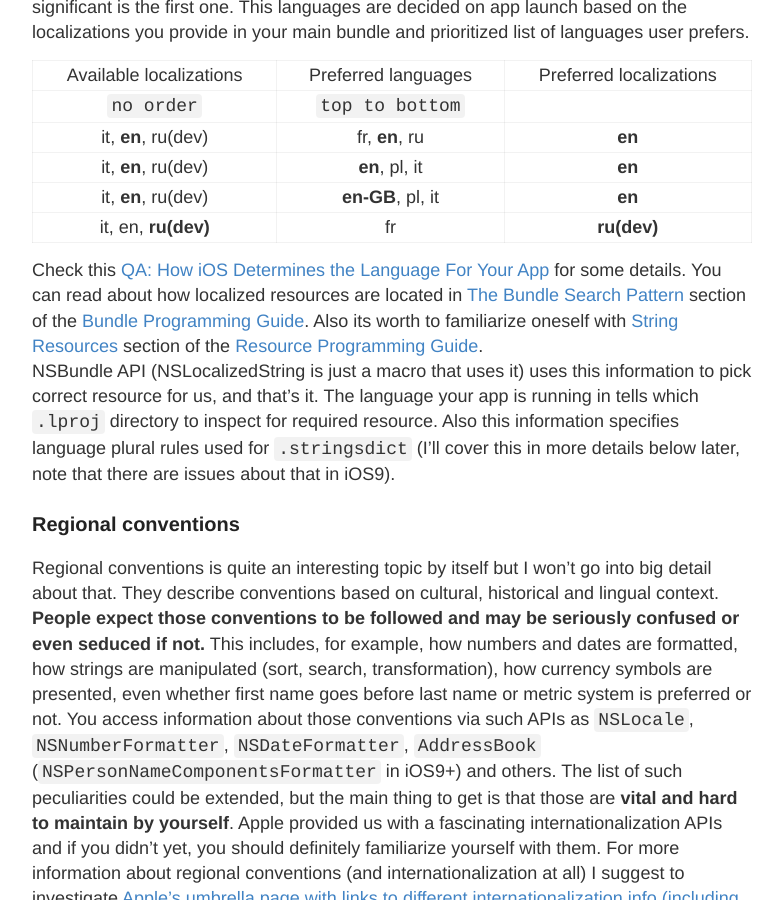
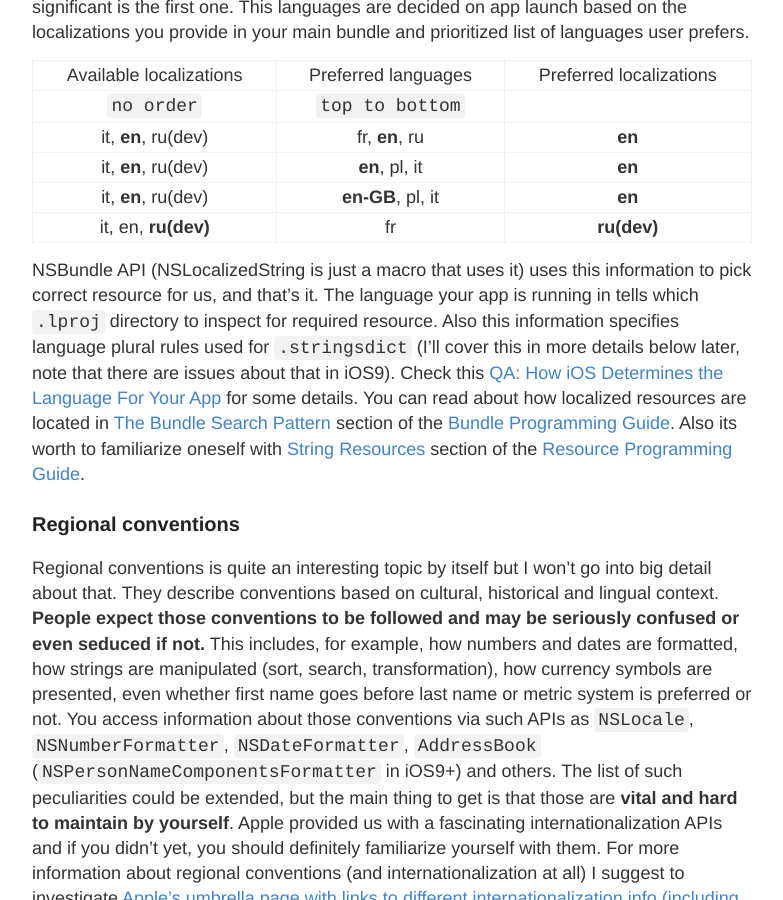
Before and after one commit to maniak-dobrii/maniak-dobrii.github.io, a Jekyll site: the page built from _posts/2015-9-22-understanding-ios-internationalization.md, in a window 1280 px wide and 900 px high, scrolled down 1987 px. Shown: the whole window, without its empty margins (248-1031 px from the left). Built offline with Jekyll 4.4.1, drawn with Linux system fonts in a browser that asks for light colours; Markdown is read by kramdown in place of the engine named in the settings; comment, search, counter and statistics services are not loaded.

Commit message:
Reordered some paragraphs

```diff
--- a/_posts/2015-9-22-understanding-ios-internationalization.md
+++ b/_posts/2015-9-22-understanding-ios-internationalization.md
@@ -36,8 +36,8 @@ As I've mentioned above, there's a concept of **the language our app is running
 | it, **en**, ru(dev) 				   | **en-GB**, pl, it                     	  | **en** 							    |
 | it, en, **ru(dev)** 				   | fr										  | **ru(dev)** 						|
 
+NSBundle API (NSLocalizedString is just a macro that uses it) uses this information to pick correct resource for us, and that's it. The language your app is running in tells which `.lproj` directory to inspect for required resource. Also this information specifies language plural rules used for `.stringsdict` (I'll cover this in more details below later, note that there are issues about that in iOS9).
 Check this [QA: How iOS Determines the Language For Your App](https://developer.apple.com/library/prerelease/ios/qa/qa1828/_index.html) for some details. You can read about how localized resources are located in [The Bundle Search Pattern](https://developer.apple.com/library/mac/documentation/CoreFoundation/Conceptual/CFBundles/AccessingaBundlesContents/AccessingaBundlesContents.html#//apple_ref/doc/uid/10000123i-CH104-SW7) section of the [Bundle Programming Guide](https://developer.apple.com/library/mac/documentation/CoreFoundation/Conceptual/CFBundles/Introduction/Introduction.html#//apple_ref/doc/uid/10000123i-CH1-SW1). Also its worth to familiarize oneself with [String Resources](https://developer.apple.com/library/mac/documentation/Cocoa/Conceptual/LoadingResources/Strings/Strings.html#//apple_ref/doc/uid/10000051i-CH6-SW1) section of the [Resource Programming Guide](https://developer.apple.com/library/mac/documentation/Cocoa/Conceptual/LoadingResources/Introduction/Introduction.html#//apple_ref/doc/uid/10000051i-CH1-SW1).
-NSBundle API (NSLocalizedString is just a macro that uses it) uses this information to pick correct resource for us, and that's it. The language your app is running in tells which `.lproj` directory to inspect for required resource. Also this information specifies language plural rules used for `.stringsdict` (I'll cover this in more details below later, note that there are issues about that in iOS9).
 
 ### Regional conventions
 Regional conventions is quite an interesting topic by itself but I won't go into big detail about that. They describe conventions based on cultural, historical and lingual context. **People expect those conventions to be followed and may be seriously confused or even seduced if not.** This includes, for example, how numbers and dates are formatted, how strings are manipulated (sort, search, transformation), how currency symbols are presented, even whether first name goes before last name or metric system is preferred or not. You access information about those conventions via such APIs as `NSLocale`, `NSNumberFormatter`, `NSDateFormatter`, `AddressBook` (`NSPersonNameComponentsFormatter` in iOS9+) and others. The list of such peculiarities could be extended, but the main thing to get is that those are **vital and hard to maintain by yourself**. Apple provided us with a fascinating internationalization APIs and if you didn't yet, you should definitely familiarize yourself with them.
```
